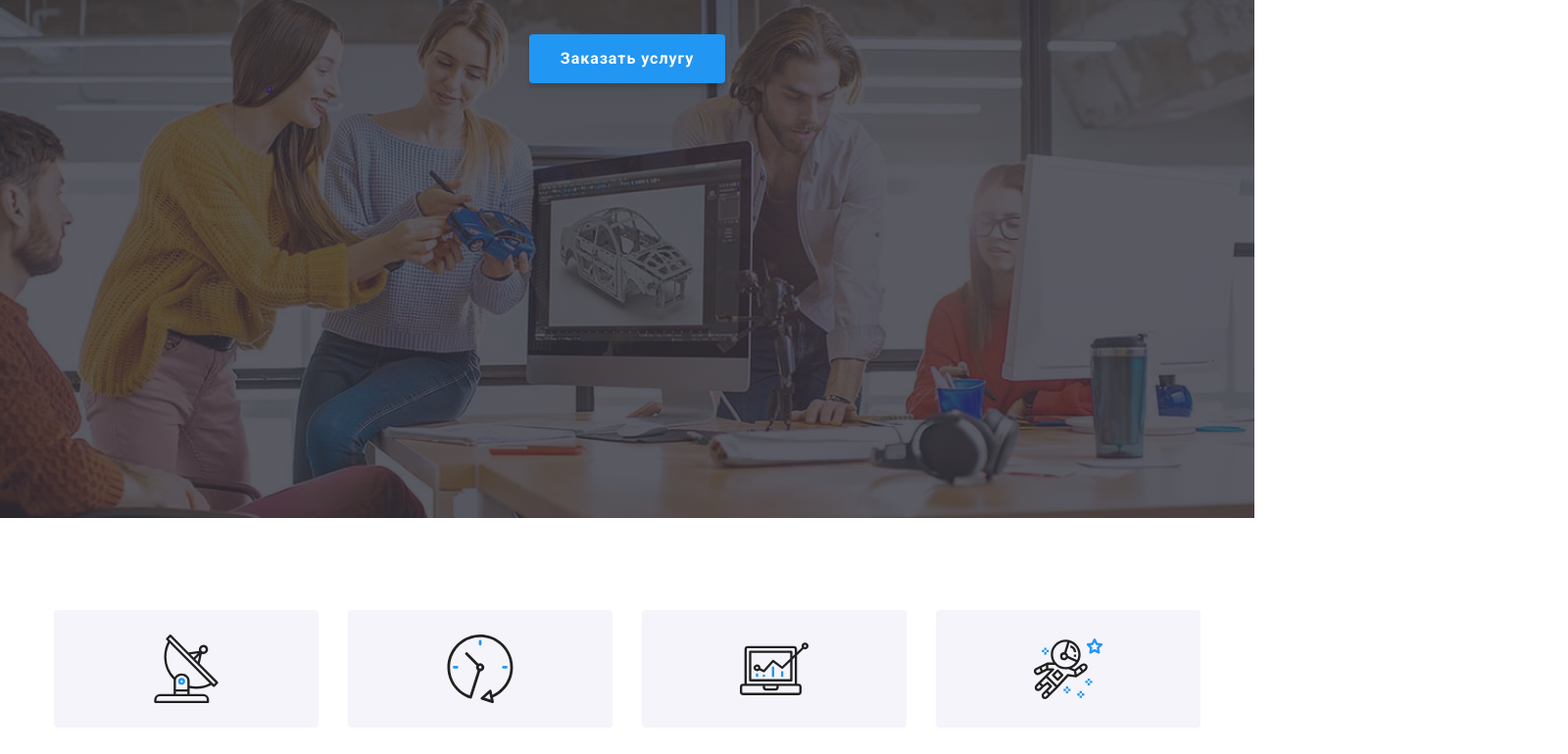
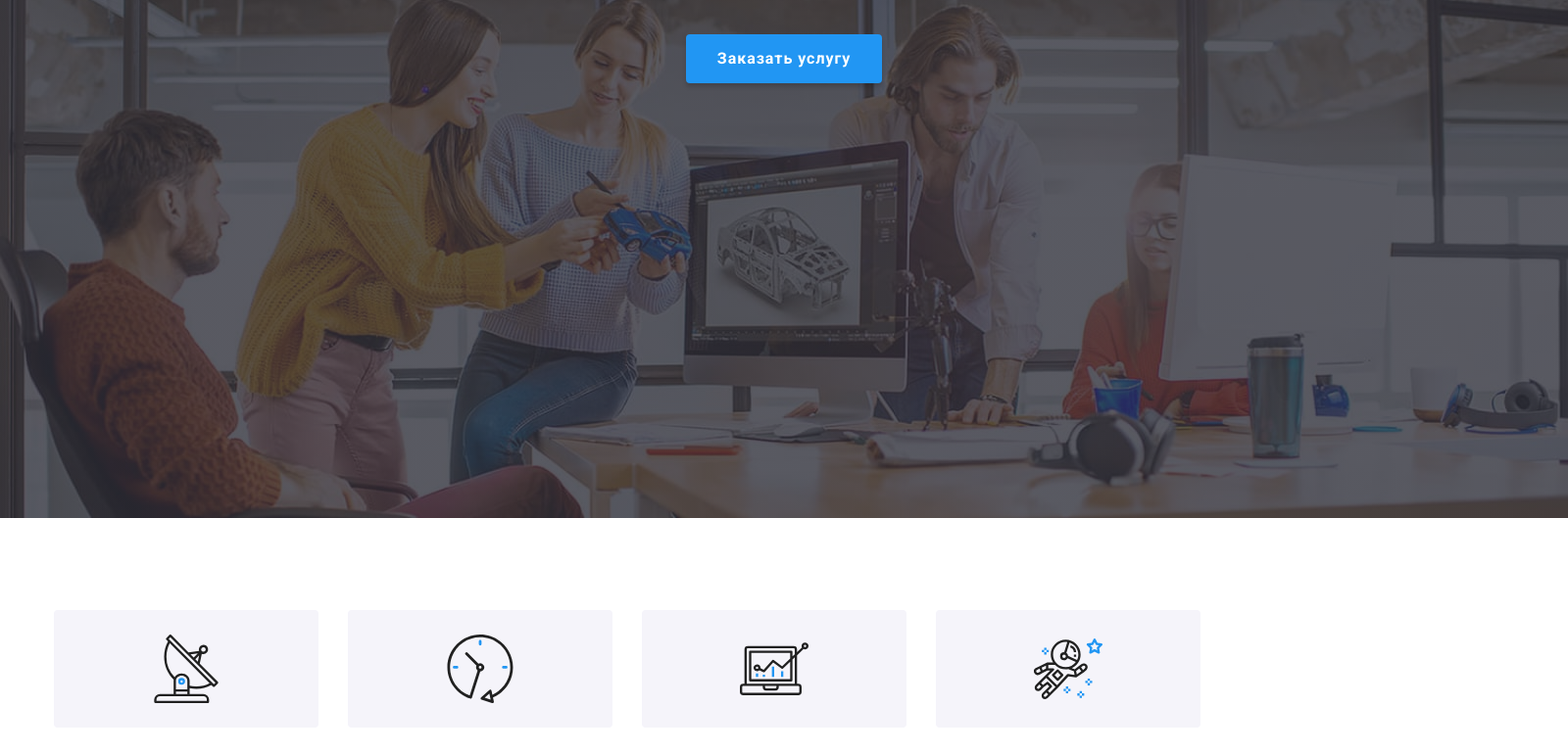
Before and after one commit to RuslanaLogosha/goit-markup-hw-05, a plain HTML site: page index.html in a window 1280 px wide. Shown: the part 152-922 px from the top of the page at 98% size, 1600 px wide, since content can reach past the window. Drawn offline with nearby package versions, Linux system fonts and the light colour scheme.

Commit message:
fixes hero and footer

```diff
--- a/css/styles.css
+++ b/css/styles.css
@@ -63,6 +63,7 @@ body {
   font-size: 14px;
   line-height: 1.71;
   margin: 0;
+
 }
 
 .container {
@@ -214,10 +215,11 @@ header {
 }
 
 .overlay {
-  max-width: 1600px;
+  min-width: 1600px;
   height: 600px;
-  margin-left: auto;
-  margin-right: auto;
+  margin-left: 0;
+  margin-right: 0;
+
   background-image: linear-gradient(
     to right,
     rgba(47, 48, 58, 0.8),
@@ -603,7 +605,9 @@ input::placeholder {
 
 .copyright {
   padding-top: 18px;
-  padding-bottom: 17px;
+  padding-bottom: 21px;
+  margin-bottom: 0;
+  margin-top: 0;
 
   font-size: 12px;
   line-height: 2;
```
Also changed, not shown: index.html (+0 -1 lines).
